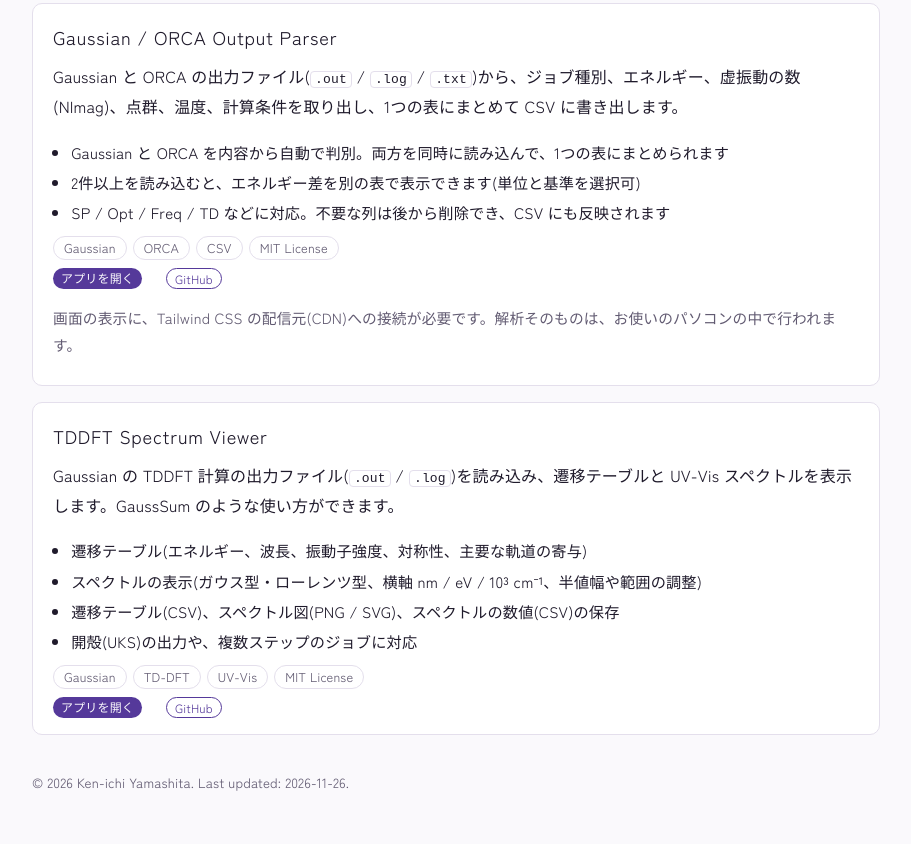
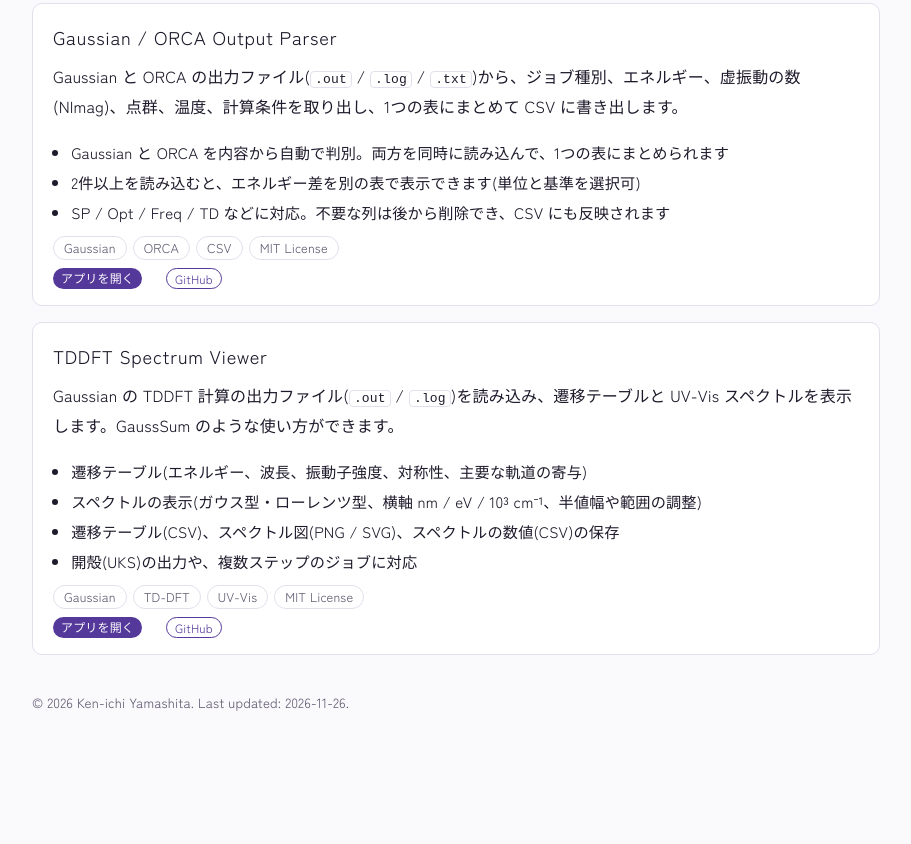
Before and after one commit to ken1yama/ken1yama.github.io, a plain HTML site: page software.html in a window 1280 px wide. Shown: the part 1523-2367 px from the top of the page, without its empty margins (184-1095 px from the left). After the commit the page ends 2288 px from the top, so only its background shows below. Drawn offline with Linux system fonts and the light colour scheme; a web font is replaced by a local one.

Commit message:
Software: remove the Tailwind CDN note (no longer needed)
Co-Authored-By: Claude <noreply@anthropic.com>
Claude-Session: https://claude.ai/code/session_013bXbCDbDw5vnDVLcQrfip8

```diff
--- a/software.html
+++ b/software.html
@@ -92,7 +92,6 @@
           <a class="doi" href="https://ken1yama.github.io/gaussian-orca-parser/" target="_blank" rel="noopener">アプリを開く</a>
           <a class="doi alt" href="https://github.com/ken1yama/gaussian-orca-parser" target="_blank" rel="noopener">GitHub</a>
         </p>
-        <p class="muted">画面の表示に、Tailwind CSS の配信元(CDN)への接続が必要です。解析そのものは、お使いのパソコンの中で行われます。</p>
       </article>
       <article class="app">
         <h2>TDDFT Spectrum Viewer</h2>
```
